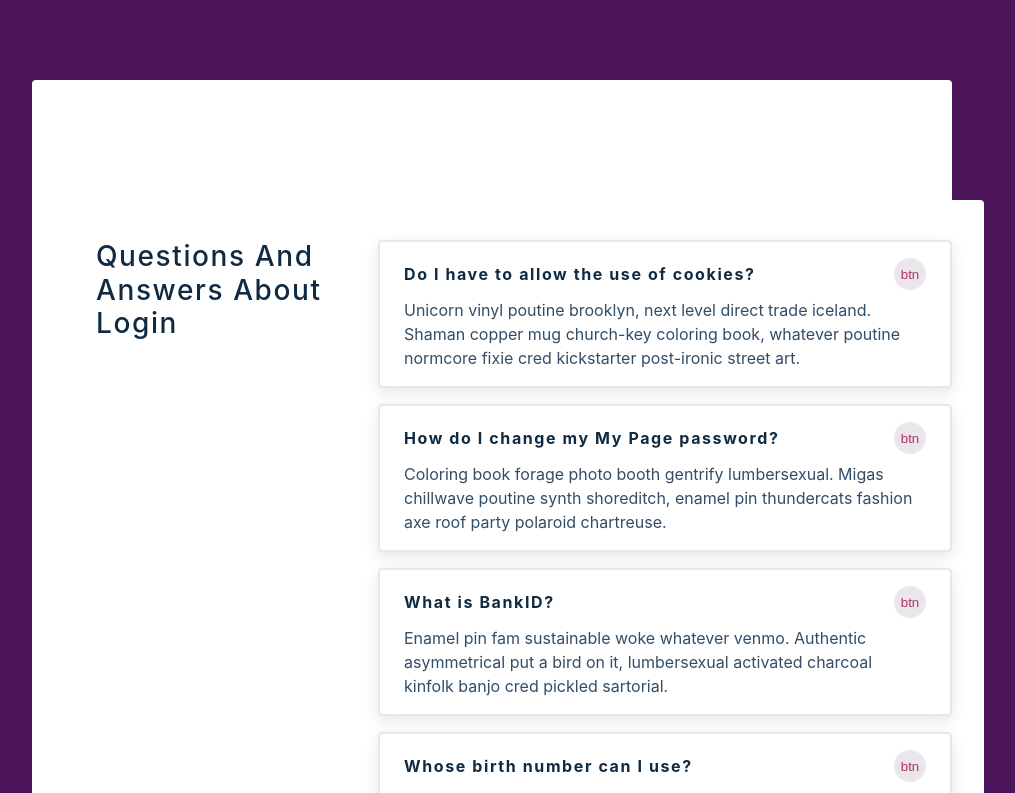
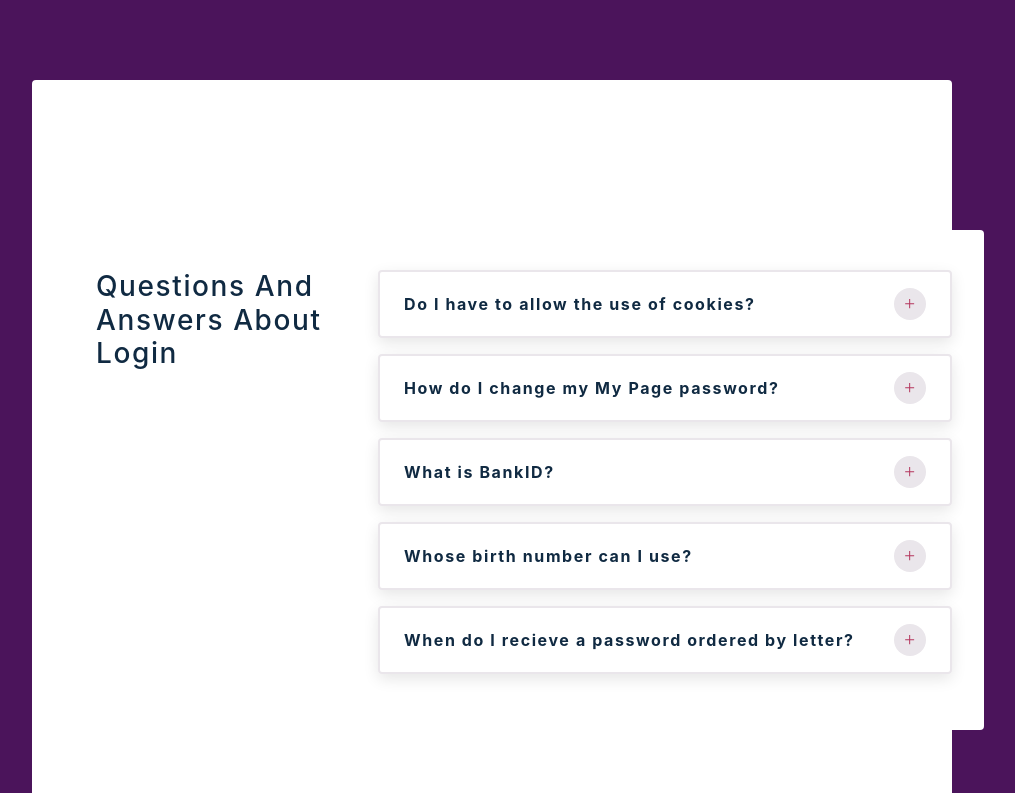
Before and after one commit to o0p/qa-react, a React (Create React App) app: page / in a window 1280 px wide. Shown: the top 793 px of the page, without its empty margins (148-1163 px from the left). Built offline with nearby package versions, Linux system fonts and the light colour scheme.

Commit message:
Add icons and refactor some code

```diff
--- a/src/Question.js
+++ b/src/Question.js
@@ -1,7 +1,7 @@
 import React, { useState } from 'react';
 import { AiOutlineMinus, AiOutlinePlus } from 'react-icons/ai';
 const Question = ({ title, info }) => {
-  const [displayInfo, setDisplayInfo] = useState(true);
+  const [displayInfo, setDisplayInfo] = useState(false);
   return (
     <>
       <div className="question">
@@ -10,11 +10,9 @@ const Question = ({ title, info }) => {
           <button
             className="btn"
             onClick={() => {
-              displayInfo === true
-                ? setDisplayInfo(false)
-                : setDisplayInfo(true);
+              setDisplayInfo(!displayInfo);
             }}>
-            btn
+            {displayInfo ? <AiOutlineMinus /> : <AiOutlinePlus />}
           </button>
         </header>
         {displayInfo && <p>{info}</p>}
```
